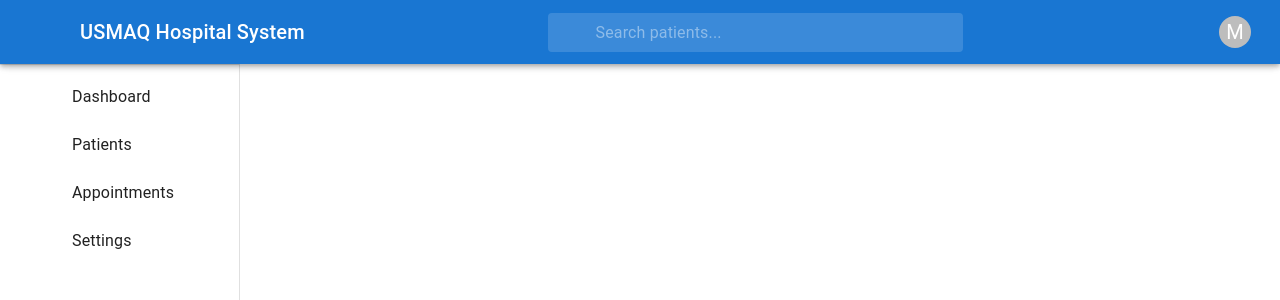
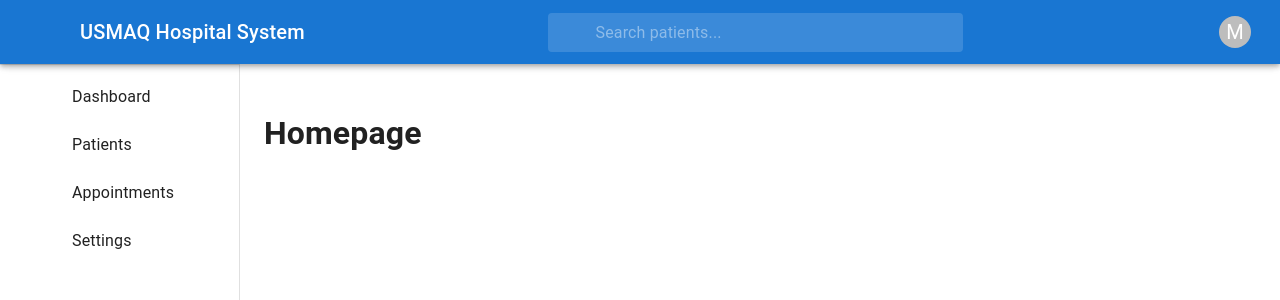
Before and after one commit to anselmusPhytagoras32/USMAQ, a React (Vite) app in the folder portal/: page /dashboard in a window 1280 px wide. Shown: the top 300 px of the page. Built offline with nearby package versions, Linux system fonts and the light colour scheme; some icons are missing.

Commit message:
Refactored the dummy signup, login, and app.tsx

```diff
--- a/portal/src/App.tsx
+++ b/portal/src/App.tsx
@@ -1,26 +1,29 @@
 import "./App.css";
-import { BrowserRouter, Routes, Route } from 'react-router-dom';
-import Home from "./pages/Home";
+import { BrowserRouter, Routes, Route, Navigate } from 'react-router-dom'; // 1. Import Navigate
+import Dashboard from "./pages/Dashboard.tsx";
 import Patient from "./pages/Patient";
 import Settings from "@/pages/Settings";
 import Layout from "@/components/Layout";
 import Appointments from "@/pages/Appointments";
 import Login from "./pages/Login";
-import Signup from "./pages/Signup"; // We will create this
+import Signup from "./pages/Signup";
 
 function App() {
     return (
         <BrowserRouter>
             <Routes>
-                {/*Public Routes*/}
+                {/* replace /login to dashboard to bypass*/}
+                <Route path="/" element={<Navigate to="/login" replace />} />
+
+                {/* Public Routes (No Sidebar) */}
                 <Route path="/login" element={<Login />} />
                 <Route path="/signup" element={<Signup />} />
 
-                {/* Protected Routes*/}
+                {/* Protected Routes */}
                 <Route path="/*" element={
                     <Layout>
                         <Routes>
-                            <Route path="/" element={<Home />} />
+                            <Route path="/dashboard" element={<Dashboard />} />
                             <Route path="/Patient" element={<Patient />} />
                             <Route path="/Appointments" element={<Appointments />} />
                             <Route path="/Settings" element={<Settings />} />
--- a/portal/src/components/Sidebar.tsx
+++ b/portal/src/components/Sidebar.tsx
@@ -30,7 +30,7 @@ const Sidebar = () => {
             <List>
 
                 <ListItem disablePadding>
-                    <ListItemButton component={Link} to="/">
+                    <ListItemButton component={Link} to="/dashboard"> {/* Changed from "/" to "/dashboard" */}
                         <ListItemIcon> <DashboardIcon /> </ListItemIcon>
                         <ListItemText primary="Dashboard" />
                     </ListItemButton>
--- a/portal/src/pages/Home.tsx
+++ b/portal/src/pages/Dashboard.tsx
@@ -1,7 +1,7 @@
 import React from 'react';
 import ConnectionTest from "@/components/ConnectionTest.tsx";
 
-function Home() {
+function Dashboard() {
     return (
         <div>
             <h1>Homepage</h1>
@@ -9,4 +9,4 @@ function Home() {
     );
 }
 
-export default Home;
+export default Dashboard;
--- a/portal/src/pages/Login.tsx
+++ b/portal/src/pages/Login.tsx
@@ -30,7 +30,7 @@ const Login = () => {
                         borderRadius: 3, // Soft rounded corners
                     }}
                 >
-                    {/* Logo / Icon Area */}
+                    {/* Logo */}
                     <Box sx={{
                         m: 1,
                         bgcolor: 'primary.main',
```
